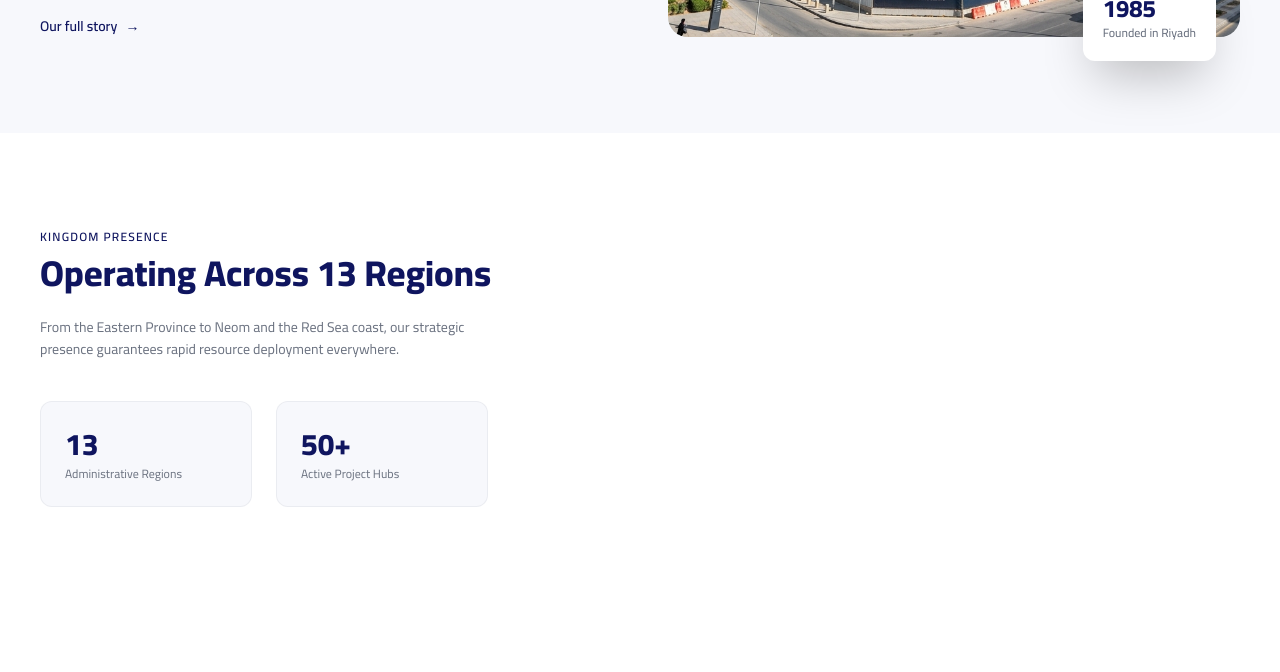
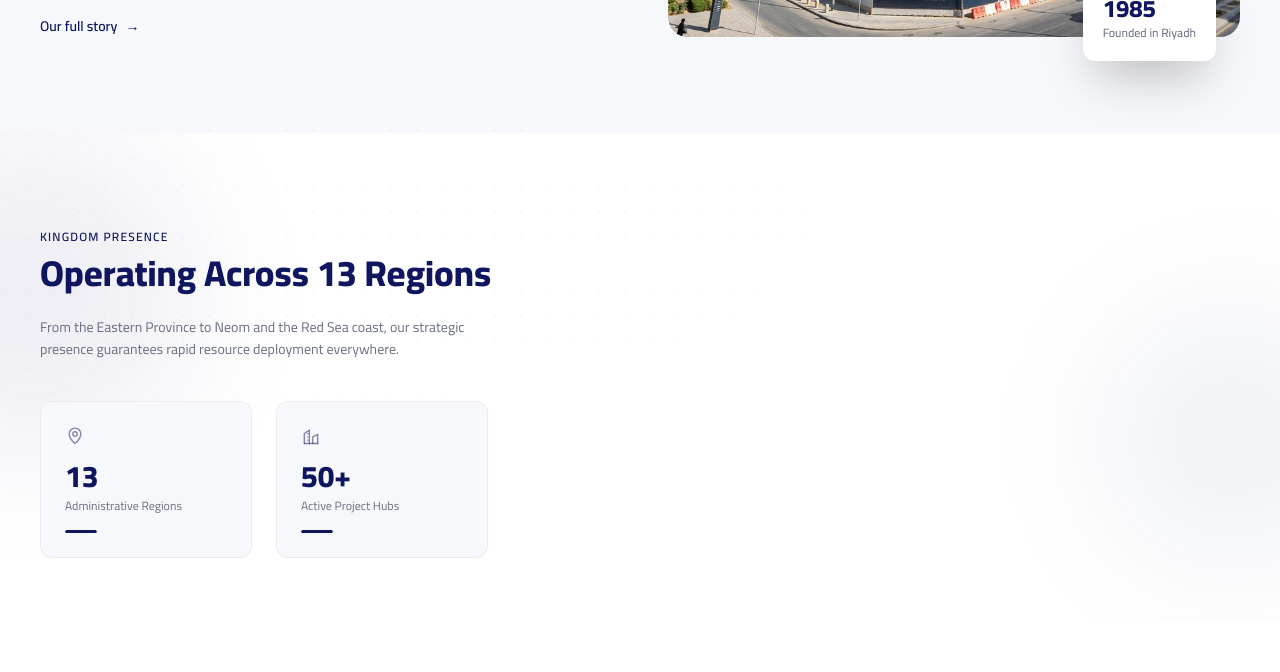
Before and after one commit to hossamheiba/wajeen, a Next.js app: page /en in a window 1280 px wide. Shown: the part 2240-2912 px from the top of the page. Built offline with nearby package versions, Linux system fonts and the light colour scheme; no server answers.

Commit message:
Reapply "feat: dramatic scroll reveal for the Presence stats block"
This reverts commit 8b01b03d6e965a36b5e0e3641f058a9bbc75d2c1.

```diff
--- a/src/components/sections/Presence.tsx
+++ b/src/components/sections/Presence.tsx
@@ -2,9 +2,11 @@
 
 import { useEffect, useRef, useState } from "react";
 import Image from "next/image";
+import { motion } from "framer-motion";
 import { useTranslations } from "next-intl";
 import { gsap } from "@/lib/gsap";
 import { SplitReveal } from "@/components/ui/SplitReveal";
+import { Counter } from "@/components/ui/Counter";
 import {
   SAUDI_MAP_VIEWBOX,
   SAUDI_REGIONS,
@@ -27,6 +29,28 @@ const categoryImages: Record<string, typeof infrastructure> = {
   energy,
   buildings,
 };
+
+/** "13" -> {target: 13, suffix: ""}, "50+" -> {target: 50, suffix: "+"} */
+function parseMetric(value: string): { target: number; suffix: string } {
+  const match = value.match(/^(\d+)(.*)$/);
+  if (!match) return { target: 0, suffix: value };
+  return { target: Number(match[1]), suffix: match[2] };
+}
+
+const METRIC_ICONS = [
+  (c: string) => (
+    <svg viewBox="0 0 24 24" fill="none" stroke="currentColor" strokeWidth={1.7} strokeLinecap="round" strokeLinejoin="round" className={c} aria-hidden>
+      <path d="M12 21s-7-6.1-7-11.5A7 7 0 0 1 19 9.5C19 14.9 12 21 12 21Z" />
+      <circle cx="12" cy="9.5" r="2.6" />
+    </svg>
+  ),
+  (c: string) => (
+    <svg viewBox="0 0 24 24" fill="none" stroke="currentColor" strokeWidth={1.7} strokeLinecap="round" strokeLinejoin="round" className={c} aria-hidden>
+      <path d="M4 21V9l6-4v16M14 21V13l6-3v11" />
+      <path d="M4 21h16M8 9h.01M8 13h.01M8 17h.01" />
+    </svg>
+  ),
+];
 
 interface ProjectItem {
   city: string;
@@ -193,8 +217,41 @@ export function Presence() {
   };
 
   return (
-    <section id="presence" className="bg-white">
-      <div className="mx-auto max-w-[1400px] px-6 pb-16 pt-24 lg:px-10">
+    <section id="presence" className="relative bg-white">
+      {/* Scoped to this wrapper (not the whole section) — overflow-hidden on
+          an ancestor of the sticky map below would break its position:sticky. */}
+      <div className="relative overflow-hidden">
+      {/* breathing glow orbs — re-fire every time the block scrolls into
+          view, since this is the site's flattest, least-decorated header
+          zone right before the map */}
+      <motion.div
+        aria-hidden="true"
+        className="pointer-events-none absolute -start-32 top-0 h-80 w-80 rounded-full bg-primary/[0.07] blur-3xl"
+        initial={{ opacity: 0, scale: 0.7 }}
+        whileInView={{ opacity: 1, scale: 1 }}
+        viewport={{ once: false, margin: "-100px" }}
+        transition={{ duration: 1.1, ease: "easeOut" }}
+      />
+      <motion.div
+        aria-hidden="true"
+        className="pointer-events-none absolute -end-20 top-44 h-64 w-64 rounded-full bg-primary/[0.06] blur-3xl"
+        initial={{ opacity: 0, scale: 0.7 }}
+        whileInView={{ opacity: 1, scale: 1 }}
+        viewport={{ once: false, margin: "-100px" }}
+        transition={{ duration: 1.1, ease: "easeOut", delay: 0.15 }}
+      />
+      <div
+        className="pointer-events-none absolute inset-x-0 top-0 z-0 h-[480px] opacity-[0.3]"
+        style={{
+          backgroundImage:
+            "radial-gradient(circle at 1px 1px, rgba(15,21,95,0.10) 1.2px, transparent 0)",
+          backgroundSize: "26px 26px",
+          maskImage: "radial-gradient(70% 60% at 20% 20%, #000 40%, transparent 100%)",
+          WebkitMaskImage: "radial-gradient(70% 60% at 20% 20%, #000 40%, transparent 100%)",
+        }}
+      />
+
+      <div className="relative mx-auto max-w-[1400px] px-6 pb-16 pt-24 lg:px-10">
         <div className="max-w-2xl">
           <div className="text-xs font-semibold uppercase tracking-widest text-primary">{t("tag")}</div>
           <SplitReveal as="h2" type="words" className="mt-2 text-3xl font-extrabold text-heading lg:text-4xl">
@@ -204,13 +261,42 @@ export function Presence() {
         </div>
 
         <div className="mt-10 grid max-w-md grid-cols-2 gap-6">
-          {metrics.map((m) => (
-            <div key={m.label} className="rounded-[var(--radius-md)] border border-black/5 bg-off-white p-6">
-              <div className="text-3xl font-extrabold text-heading">{m.value}</div>
-              <div className="mt-1 text-xs text-gray-muted">{m.label}</div>
-            </div>
-          ))}
+          {metrics.map((m, i) => {
+            const { target, suffix } = parseMetric(m.value);
+            const Icon = METRIC_ICONS[i % METRIC_ICONS.length];
+            return (
+              <motion.div
+                key={m.label}
+                initial={{ opacity: 0, y: 36, scale: 0.88 }}
+                whileInView={{ opacity: 1, y: 0, scale: 1 }}
+                viewport={{ once: false, margin: "-60px" }}
+                transition={{ type: "spring", stiffness: 130, damping: 15, delay: 0.12 + i * 0.14 }}
+                whileHover={{ y: -4 }}
+                className="group relative overflow-hidden rounded-[var(--radius-md)] border border-black/5 bg-off-white p-6"
+              >
+                <div
+                  aria-hidden="true"
+                  className="pointer-events-none absolute -end-6 -top-6 h-24 w-24 rounded-full bg-primary/10 blur-2xl opacity-0 transition-opacity duration-500 group-hover:opacity-100"
+                />
+                {Icon("relative h-5 w-5 text-primary/50")}
+                <div className="relative mt-3 text-3xl font-extrabold text-heading">
+                  <Counter target={target} suffix={suffix} />
+                </div>
+                <div className="relative mt-1 text-xs text-gray-muted">{m.label}</div>
+                <div className="relative mt-4 h-[3px] w-8 overflow-hidden rounded-full bg-primary/10">
+                  <motion.div
+                    className="h-full origin-left rounded-full bg-primary rtl:origin-right"
+                    initial={{ scaleX: 0 }}
+                    whileInView={{ scaleX: 1 }}
+                    viewport={{ once: false, margin: "-60px" }}
+                    transition={{ duration: 0.8, ease: "easeOut", delay: 0.4 + i * 0.14 }}
+                  />
+                </div>
+              </motion.div>
+            );
+          })}
         </div>
+      </div>
       </div>
 
       <div className="mx-auto max-w-[1600px] px-6 pb-24 lg:px-10">
```
